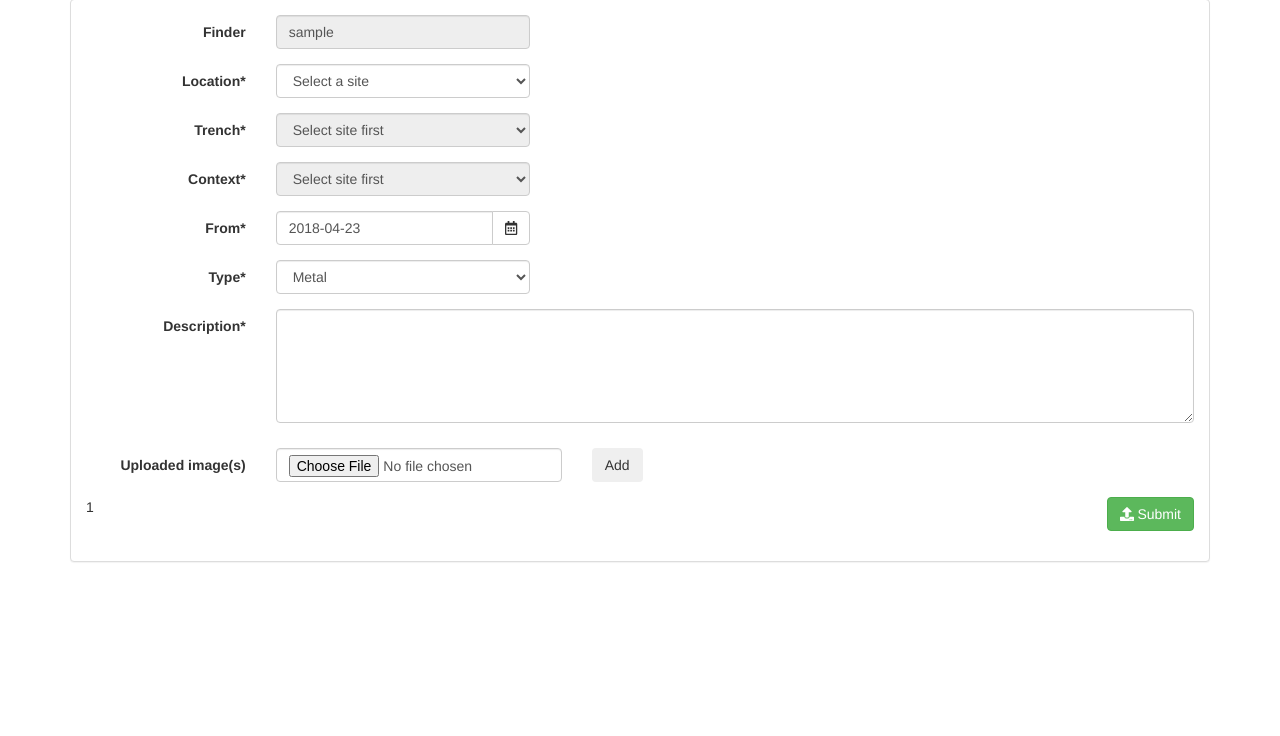
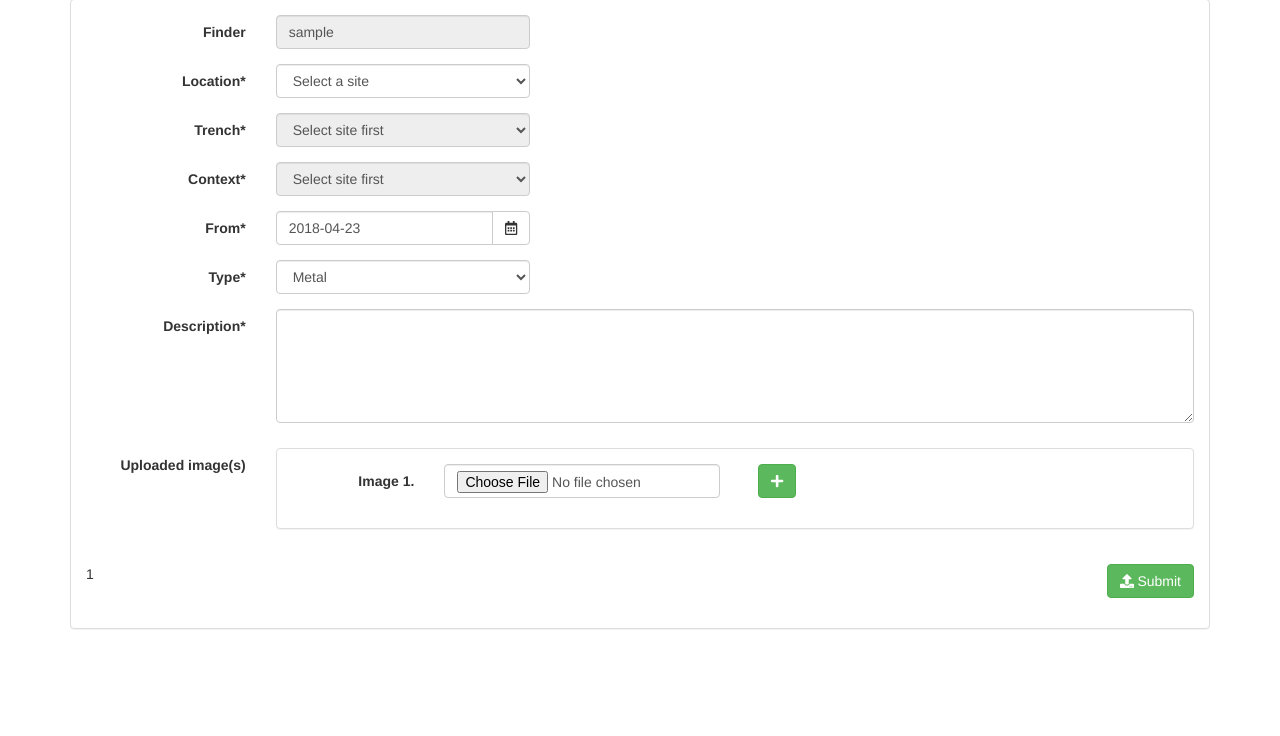
Before and after one commit to Inthuch95/IS5108-DigData, a PHP site: page /add_record.php in a window 1280 px wide. Shown: the part 114-850 px from the top of the page. Run offline with PHP 8.4, Linux system fonts and the light colour scheme; the visitor is signed in with stand-in values (Sample User, id 1); data that the repository does not hold is empty; some libraries are stand-ins or nearby versions.

Commit message:
Improved UI

```diff
--- a/add_record.php
+++ b/add_record.php
@@ -43,44 +43,60 @@ if (!$connect) {
 
     <script>
 
-	function checkSize(input){
-		if(input.files[0].size>8388608){
-		input.value="";
+        function checkSize(input) {
+            if (input.files[0].size > 8388608) {
+                input.value = "";
                 alert('This file is too large');
             }
         }
+
         var numPic = 0;
-    function moreImage(id){
+
+        function moreImage(id) {
             butID = "moreImg" + numPic;
             numPic++;
-		console.log("more image box"+id);
-		$("#"+id).append('\
-		<div class="row">\
+            console.log("more image box: " + id);
+            //    $("#" + id).append('\
+            // <div class="row">\
+            // <div class="col-sm-4">\
+            // 	<input class="form-control" accept="image/*" onchange="checkSize(this)" type="file" name="' + id + '[]" >\
+            // </div>\
+            // <div class="col-sm-1">\
+            // 	<input class="btn" type=button id=' + butID + ' onclick=removeImg("' + butID + '") value ="X">\
+            // </div>\
+            // </div>\
+            // ');
+
+            $("#" + id + " .panel-body").append('\
+              <div class="form-group" id="' + butID + '-form">\
+                <label class="control-label col-sm-2" for="">Image ' + (numPic + 1) + '.</label>\
                 <div class="col-sm-4">\
-			<input class="form-control" accept="image/*" onchange="checkSize(this)" type="file" name="'+id+'[]" >\
+                  <input class="form-control" accept="image/*" onchange="checkSize(this)"  type="file" name="\' + id + \'[]">\
                 </div>\
                 <div class="col-sm-1">\
-			<input class="btn" type=button id='+butID+' onclick=removeImg("'+butID+'") value ="X">\
+                  <button type="button" class="btn btn-danger pull-right" id=\' + butID + \' onclick=removeImg("' + butID + '-form") >\
+                    <i class="fas fa-trash-alt"></i>\
+                  </button>\
                 </div>\
               </div>\
-		') ;
+	        ');
 
 
         }
 
-	function removeImg(id){
-		console.log("remove"+id);
-		$("#"+id).parent().parent().remove();
+        function removeImg(id) {
+            console.log("remove" + id);
+            $("#" + id).remove();
 
         }
 
-	function showUploadBox(thisID,showid){
+        function showUploadBox(thisID, showid) {
 
-		if($("#"+thisID).is(":checked")){
-			$("#"+showid).show();
+            if ($("#" + thisID).is(":checked")) {
+                $("#" + showid).show();
             }
-		else{
-			$("#"+showid).hide();
+            else {
+                $("#" + showid).hide();
             }
         }</script>
 </head>
@@ -118,7 +134,8 @@ if (!$connect) {
         <div class="col-sm-12">
             <div class="panel panel-default">
                 <div class="panel-body">
-                    <form class="form-horizontal" data-toggle="validator" method="post" role="form" action="PHP/addRecord.php" enctype="multipart/form-data">
+                    <form class="form-horizontal" data-toggle="validator" method="post" role="form"
+                          action="PHP/addRecord.php" enctype="multipart/form-data">
                         <div class="form-group">
                             <label class="control-label col-sm-2" for="finder">Finder</label>
                             <div class="col-sm-3">
@@ -196,7 +213,8 @@ if (!$connect) {
                         <div class="form-group has-feedback">
                             <label class="control-label col-sm-2" for="description">Description*</label>
                             <div class="col-sm-10">
-                                <textarea class="form-control" rows="5" id="description" name="description" data-error="Please fill in this field" required></textarea>
+                                <textarea class="form-control" rows="5" id="description" name="description"
+                                          data-error="Please fill in this field" required></textarea>
                                 <span class="glyphicon form-control-feedback" aria-hidden="true"></span>
                                 <div class="help-block with-errors"></div>
                             </div>
@@ -204,13 +222,31 @@ if (!$connect) {
 
                         <div class="form-group">
                             <label class="control-label col-sm-2" for="fileToUpload">Uploaded image(s)</label>
-                            <div class="col-sm-10" id="imgs">
+                            <div class="col-sm-10">
+                                <div id="imgs">
                                     <div class="row">
+                                        <div class="col-sm-12">
+                                            <div class="panel panel-default">
+                                                <div class="panel-body">
+                                                    <div class="form-group">
+                                                        <label class="control-label col-sm-2"
+                                                               for="">Image 1.</label>
                                                         <div class="col-sm-4">
-										<input class="form-control" onchange="checkSize(this)" accept="image/*" type="file" name="imgs[]">
+                                                            <input class="form-control" accept="image/*"
+                                                                   onchange="checkSize(this)" type="file"
+                                                                   name="imgs[]">
                                                         </div>
                                                         <div class="col-sm-1">
-										<input class="btn" type=button onclick=moreImage("imgs") value ="Add">
+                                                            <button type="button"
+                                                                    class="btn btn-success pull-right"
+                                                                    onclick=moreImage("imgs")>
+                                                                <i class="fas fa-plus"></i>
+                                                            </button>
+                                                        </div>
+                                                    </div>
+                                                </div>
+                                            </div>
+                                        </div>
                                     </div>
                                 </div>
                             </div>
@@ -218,7 +254,8 @@ if (!$connect) {
 
                         <div class="form-group">
                             <div class="col-sm-12">
-                                <button type="submit" class="btn btn-success pull-right"><i class="fas fa-upload"></i>&nbsp;Submit</button>
+                                <button type="submit" class="btn btn-success pull-right"><i class="fas fa-upload"></i>&nbsp;Submit
+                                </button>
                                 <div id="addResult"><?php
                                     if (isset($_SESSION["addResult"]) and $_SESSION["addResult"] != "") {
                                         print $_SESSION["addResult"];
```
Lines whose indentation alone changed are shown as unchanged.
